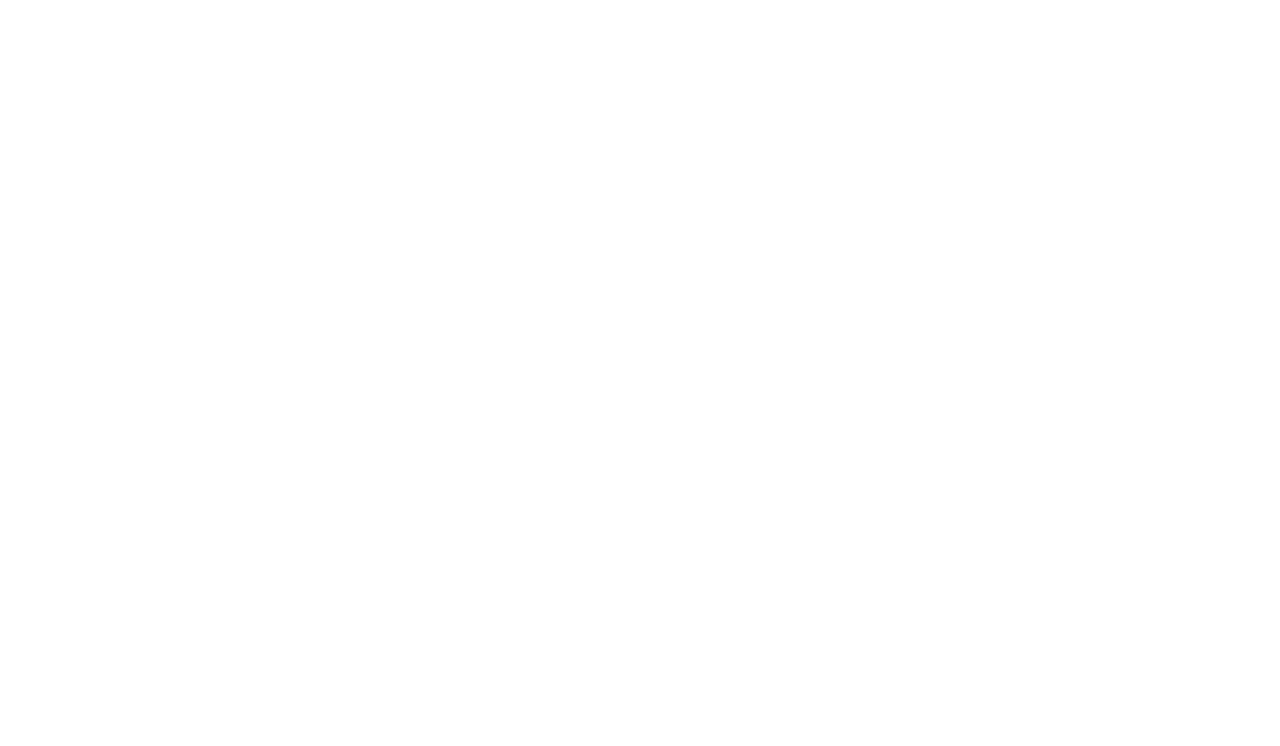
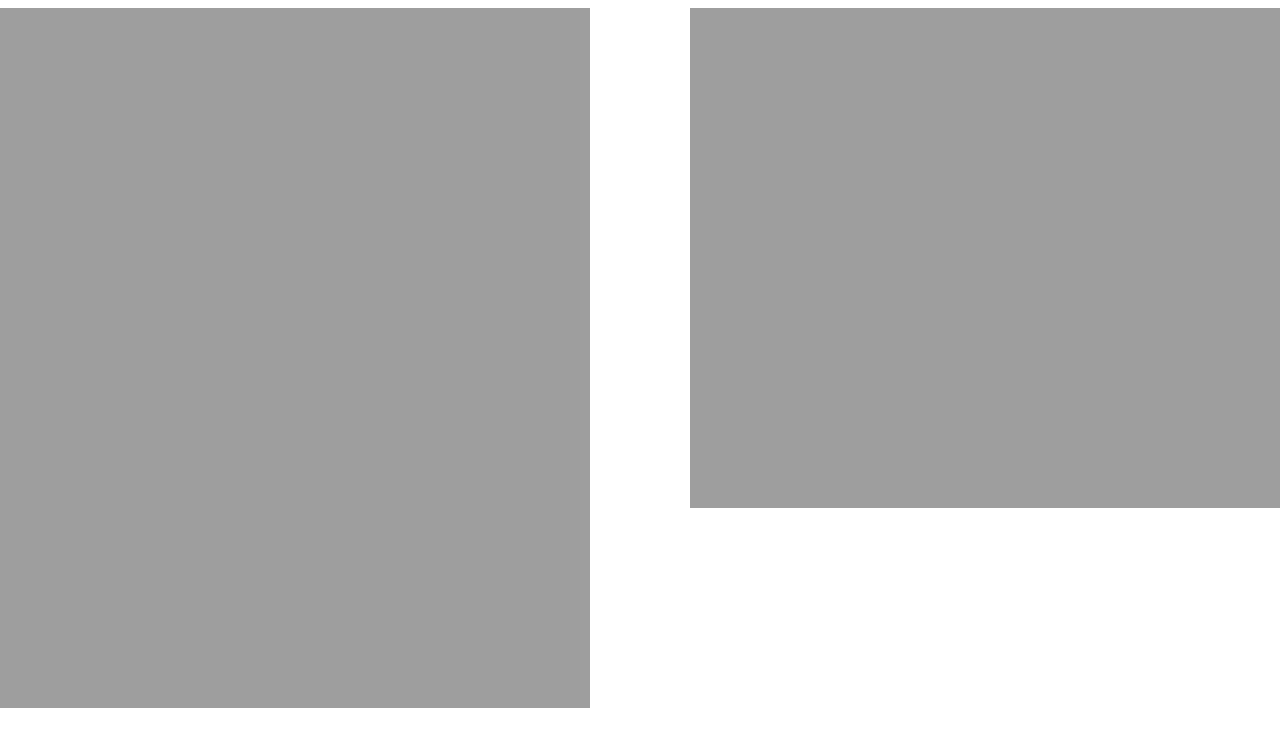
Before and after one commit to andrejmoltok/lanawin-helyszinfa, a plain HTML site: page index.html in a window 1280 px wide. Drawn offline with Linux system fonts and the light colour scheme.

Commit message:
display of maps complete

```diff
--- a/helyszinfa.js
+++ b/helyszinfa.js
@@ -5,12 +5,32 @@
 cont.style.display = "flex";
 cont.style.flexDirection = "row";
 cont.style.justifyContent = "center";
-
-vilag.innerHTML = "<canvas id='vilagt' width='600px' height='700px'></canvas>";
-varos.innerHTML = "<canvas id='varost' width='600px' height='700px'></canvas>";
+cont.style.gap = '100px';
 
 const vilagt = document.getElementById('vilagt');
 const ctxvi = vilagt.getContext('2d');
 
 const varost = document.getElementById('varost');
 const ctxva = varost.getContext('2d');
+
+const vilagterkep = document.createElement('IMG');
+vilagterkep.setAttribute('src','./lanawin-vilagterkep3.jpg');
+vilagterkep.setAttribute('id','lanawin');
+vilagterkep.style.display = "none";
+vilag.appendChild(vilagterkep);
+const lanawin = document.getElementById('lanawin');
+
+lanawin.addEventListener("load", (e) => {
+    ctxvi.drawImage(lanawin, 0, 0, vilagterkep.width, vilagterkep.height, 0, 0, vilagt.width, vilagt.height);
+});
+
+const varosterkep = document.createElement('IMG');
+varosterkep.setAttribute('src','./arthenior_varosterkep_2.jpg');
+varosterkep.setAttribute('id','arthenior');
+varosterkep.style.display = "none";
+varos.appendChild(varosterkep);
+const arthenior = document.getElementById('arthenior');
+
+arthenior.addEventListener("load", (e) => {
+    ctxva.drawImage(arthenior, 0, 0, varosterkep.width, varosterkep.height, 0, 0, varost.width, varost.height);
+});
--- a/index.html
+++ b/index.html
@@ -11,10 +11,10 @@
     <body>
         <div id="container">
             <div id="vilag">
-
+                <canvas id='vilagt' width='600px' height='700px'></canvas>
             </div>
             <div id="varos">
-
+                <canvas id='varost' width='600px' height='500px'></canvas>
             </div>
         </div>
         <script src="helyszinfa.js"></script>
```
